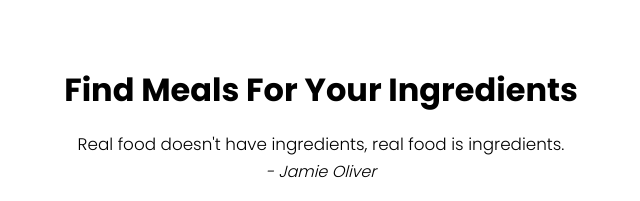
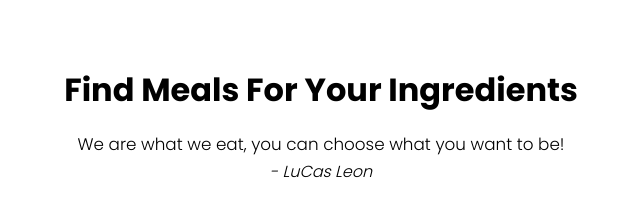
Before and after one commit to luisleon6/BBQTX, a plain HTML site: page index.html in a window 1280 px wide. Shown: the top 201 px of the page, 319-959 px from the left. Drawn offline with Linux system fonts and the light colour scheme.

Commit message:
final details

```diff
--- a/index.html
+++ b/index.html
@@ -13,8 +13,8 @@
     <div class = "meal-wrapper">
       <div class = "meal-search">
         <h2 class = "title">Find Meals For Your Ingredients</h2>
-        <blockquote>Real food doesn't have ingredients, real food is ingredients.<br>
-          <cite>- Jamie Oliver</cite>
+        <blockquote>We are what we eat, you can choose what you want to be!<br>
+          <cite>- LuCas Leon</cite>
         </blockquote>
 
         <div class = "meal-search-box">
```
